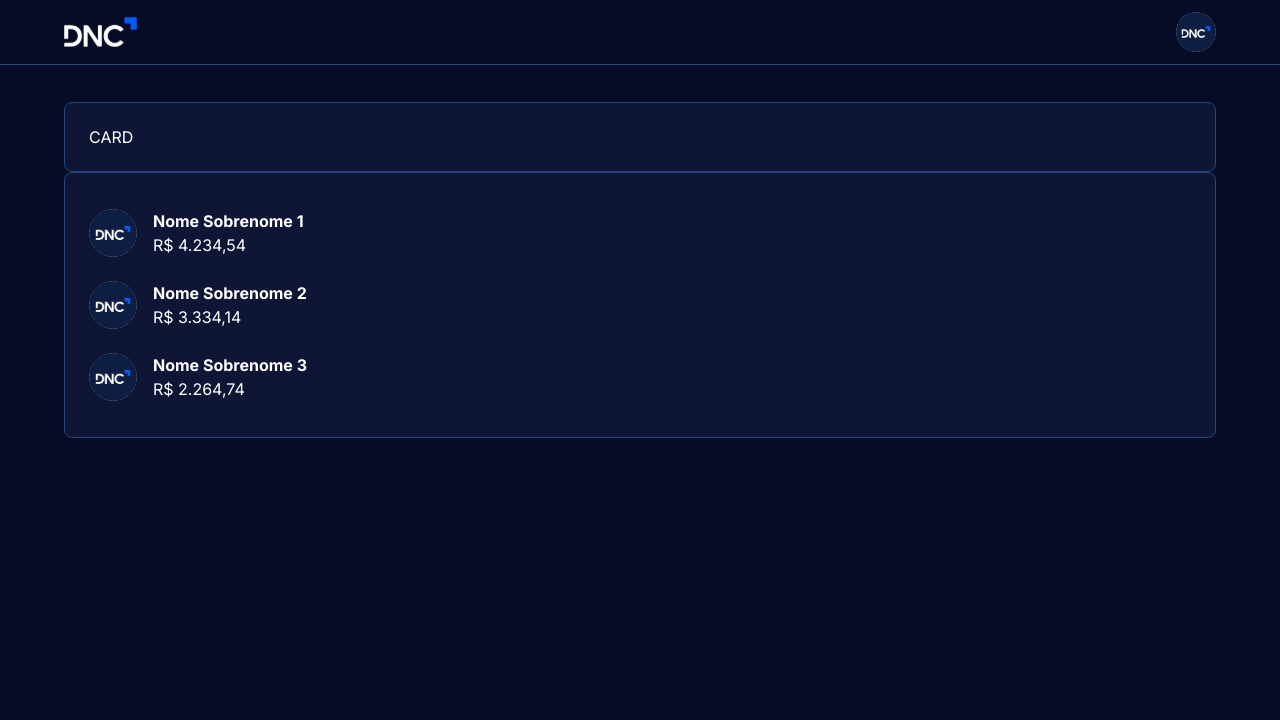
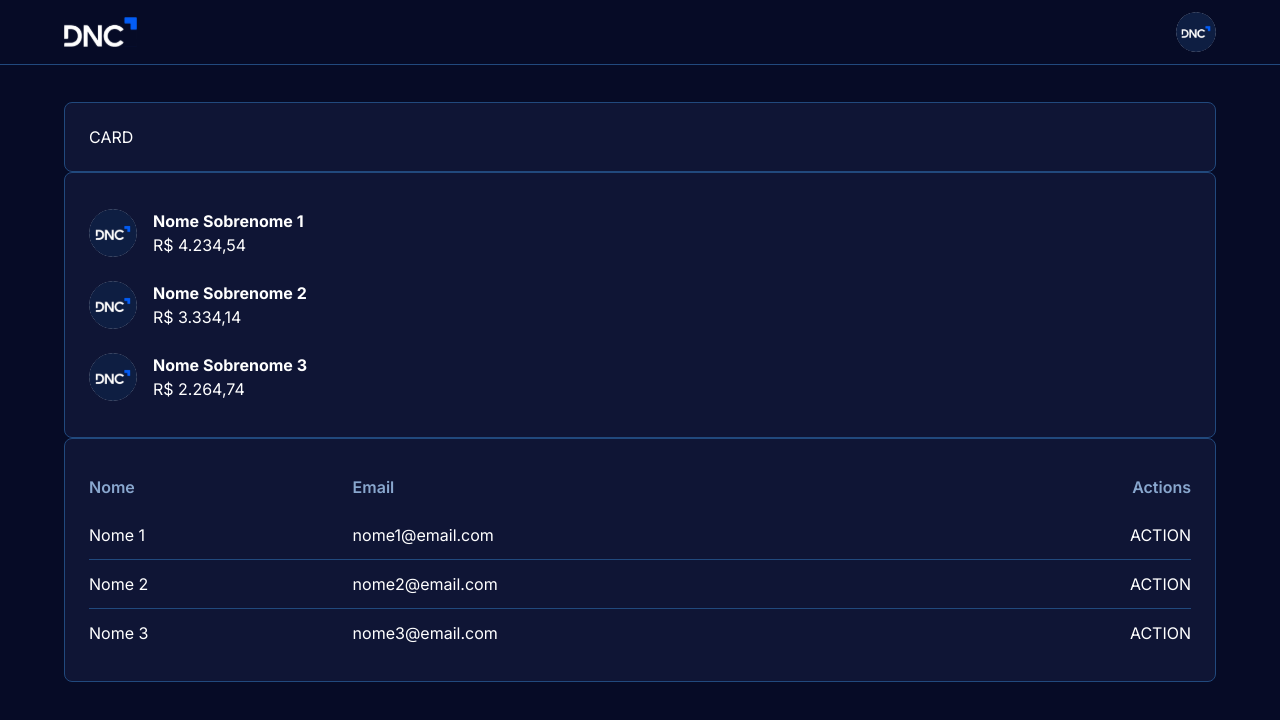
Before and after one commit to kleber-goncalves/dashboard-de-vendas, a React (Vite) app: page /home in a window 1280 px wide. Shown: the top 720 px of the page. Built offline with nearby package versions, Linux system fonts and the light colour scheme.

Commit message:
Feat: Table Component

```diff
--- /dev/null
+++ b/src/components/CustomTable.tsx
@@ -0,0 +1,64 @@
+import styled from 'styled-components'
+import type { CustomTableProps } from '@/types'
+import { pxToRem } from '@/utils'
+
+const TableWrapper = styled.div`
+    overflow-x: auto;
+    width: 100%;
+    table {
+        width: 100%;
+        border-collapse: collapse;
+
+        th,
+        td {
+            height: ${pxToRem(48)};
+            padding: 0 ${pxToRem(8)} 0 0;
+            text-align: left;
+            &:last-child {
+                text-align: right;
+                padding: 0;
+            }
+        }
+
+        th {
+            color: ${(props) => props.theme.typographies.subtitle};
+            font-weight: 600;
+        }
+
+        tr {
+            border-bottom: ${pxToRem(1)} solid
+                ${(props) => props.theme.appDefaultStroke};
+            &:last-child {
+                border-bottom: none;
+            }
+        }
+    }
+`
+
+function CustomTable(props: CustomTableProps) {
+    const { headers, rows } = props
+    return (
+        <TableWrapper>
+            <table>
+                <thead>
+                    <tr>
+                        {headers.map((header, index) => (
+                            <th key={index}>{header}</th>
+                        ))}
+                    </tr>
+                </thead>
+                <tbody>
+                    {rows.map((rows, rowIndex) => (
+                        <tr key={rowIndex}>
+                            {rows.map((cell, cellIndex) => (
+                                <td key={cellIndex}>{cell}</td>
+                            ))}
+                        </tr>
+                    ))}
+                </tbody>
+            </table>
+        </TableWrapper>
+    )
+}
+
+export default CustomTable
--- a/src/components/index.ts
+++ b/src/components/index.ts
@@ -7,3 +7,4 @@
 export { default as FormComponent } from './FormComponent'
 export { default as AvatarsList } from './AvatarList'
 export { default as Header } from './Header'
+export { default as CustomTable } from './CustomTable'
--- a/src/pages/Home.tsx
+++ b/src/pages/Home.tsx
@@ -1,4 +1,4 @@
-import { AvatarsList, CardComponent, Header } from '@/components'
+import { AvatarsList, CardComponent, CustomTable, Header } from '@/components'
 import { Container } from '@mui/material'
 import { currencyConverter } from '@/utils'
 
@@ -20,6 +20,27 @@
             subtitle: currencyConverter(2264.74),
         },
     ]
+
+    const mockTableData = {
+        headers: ['Nome', 'Email', 'Actions'],
+        rows: [
+            [
+                <span>Nome 1</span>,
+                <span>nome1@email.com</span>,
+                <span>ACTION</span>,
+            ],
+            [
+                <span>Nome 2</span>,
+                <span>nome2@email.com</span>,
+                <span>ACTION</span>,
+            ],
+            [
+                <span>Nome 3</span>,
+                <span>nome3@email.com</span>,
+                <span>ACTION</span>,
+            ],
+        ],
+    }
     return (
         <>
             <Header />
@@ -28,6 +49,12 @@
                 <CardComponent>
                     <AvatarsList listData={mockListData} />
                 </CardComponent>
+                <CardComponent>
+                    <CustomTable
+                        headers={mockTableData.headers}
+                        rows={mockTableData.rows}
+                    />
+                </CardComponent>
             </Container>
         </>
     )
--- /dev/null
+++ b/src/types/customTable.d.ts
@@ -0,0 +1,4 @@
+export interface CustomTableProps {
+    headers: string[]
+    rows: React.ReactNode[][]
+}
--- a/src/types/index.ts
+++ b/src/types/index.ts
@@ -2,3 +2,4 @@
 export * from './formComponent'
 export * from './typographies'
 export * from './avatarsList'
+export * from './customTable'
```
